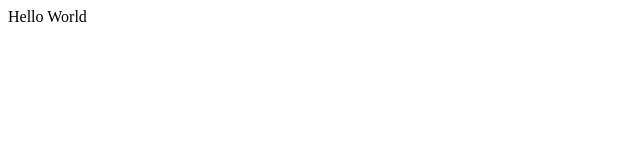
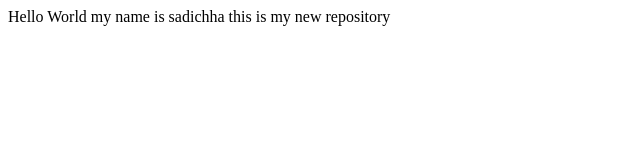
Before and after one commit to Sadichha2611/Sadichha, a plain HTML site: page index.html in a window 1280 px wide. Shown: the whole page, without its empty margins (0-640 px from the left). Drawn offline with Linux system fonts and the light colour scheme.

Commit message:
made changes in feature

```diff
--- a/index.html
+++ b/index.html
@@ -1,5 +1,7 @@
 <html>
     <body>
         Hello World
+        my name is sadichha
+        this is my new repository
     </body>
 </html>
```
